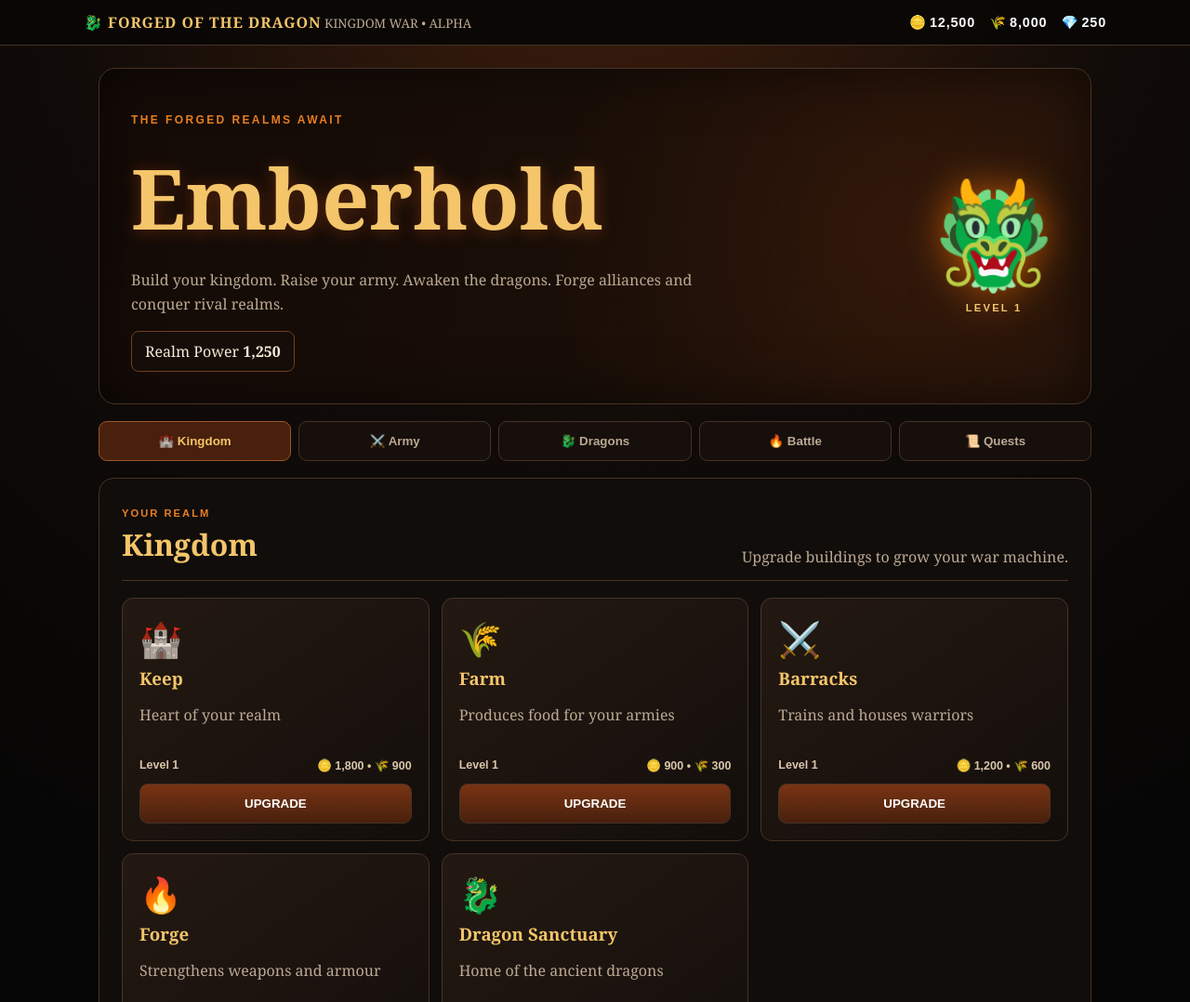
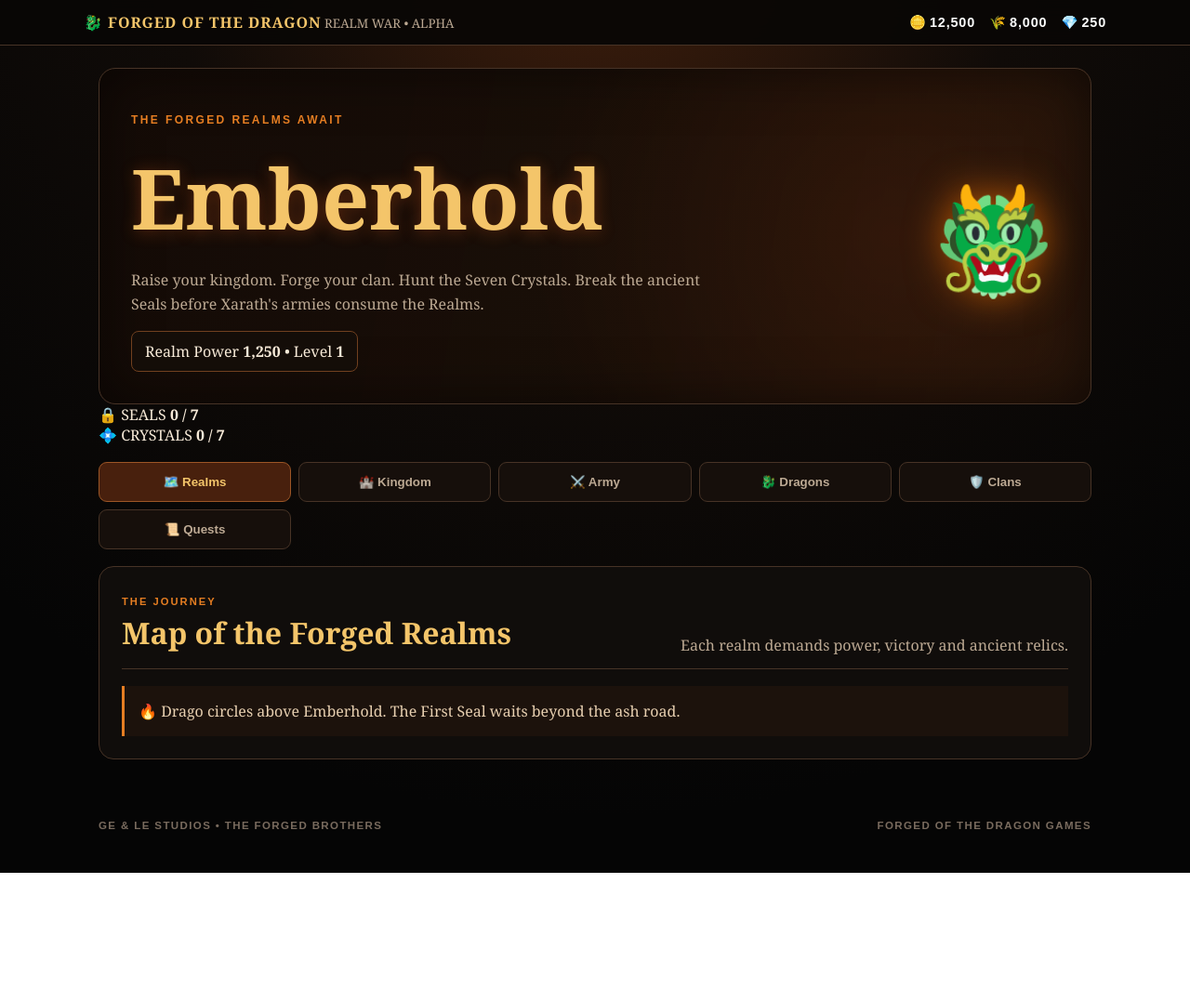
Before and after one commit to shadowrealms/forged-of-the-dragon-games, a plain HTML site: page index.html in a window 1280 px wide. Shown: the top 1078 px of the page at 93% size. After the commit the page ends 939 px from the top, so only its background shows below. Drawn offline with Linux system fonts and the light colour scheme.

Commit message:
Build Forged Realms map seals crystals clans story war

```diff
--- a/index.html
+++ b/index.html
@@ -1,22 +1,12 @@
-<!DOCTYPE html>
-<html lang="en">
-<head>
-<meta charset="UTF-8"><meta name="viewport" content="width=device-width,initial-scale=1">
-<title>Forged of the Dragon — Kingdom War</title>
-<meta name="description" content="Build your realm, train armies, awaken dragons and conquer the Forged Realms.">
-<link rel="stylesheet" href="styles.css">
-</head>
-<body>
-<header class="game-head"><div><b>🐉 FORGED OF THE DRAGON</b><small> KINGDOM WAR • ALPHA</small></div><div class="resources"><span>🪙 <b id="gold">12,500</b></span><span>🌾 <b id="food">8,000</b></span><span>💎 <b id="essence">250</b></span></div></header>
-<main>
-<section class="hero"><div><p class="kicker">THE FORGED REALMS AWAIT</p><h1 id="realmName">Emberhold</h1><p>Build your kingdom. Raise your army. Awaken the dragons. Forge alliances and conquer rival realms.</p><div class="power">Realm Power <b id="power">1,250</b></div></div><div class="crest">🐲<span>LEVEL <b id="level">1</b></span></div></section>
-<nav class="tabs" aria-label="Game"><button class="active" data-tab="kingdom">🏰 Kingdom</button><button data-tab="army">⚔️ Army</button><button data-tab="dragons">🐉 Dragons</button><button data-tab="battle">🔥 Battle</button><button data-tab="quests">📜 Quests</button></nav>
-<section id="kingdom" class="panel tab active"><div class="title"><div><small>YOUR REALM</small><h2>Kingdom</h2></div><p>Upgrade buildings to grow your war machine.</p></div><div id="buildings" class="cards"></div></section>
-<section id="army" class="panel tab"><div class="title"><div><small>WAR HOST</small><h2>Army</h2></div><p>Train troops using gold and food.</p></div><div id="troops" class="cards"></div></section>
-<section id="dragons" class="panel tab"><div class="title"><div><small>ANCIENT BONDS</small><h2>Dragon Sanctuary</h2></div><p>Spend essence to awaken and strengthen legendary dragons.</p></div><div id="dragonList" class="cards"></div></section>
-<section id="battle" class="panel tab"><div class="title"><div><small>WARFRONT</small><h2>Choose an Enemy</h2></div><p>Victory earns resources and renown. Defeat still costs troops.</p></div><div id="enemies" class="cards"></div><div id="battleLog" class="log">⚔️ Your war council awaits an order.</div></section>
-<section id="quests" class="panel tab"><div class="title"><div><small>THE CALLING</small><h2>Quests</h2></div><p>Complete milestones to earn rewards.</p></div><div id="questList" class="cards"></div></section>
-</main>
-<footer>GE & LE STUDIOS • THE FORGED BROTHERS <span>Forged of the Dragon Games</span></footer>
-<script src="script.js"></script>
-</body></html>
+<!DOCTYPE html><html lang="en"><head><meta charset="UTF-8"><meta name="viewport" content="width=device-width,initial-scale=1"><title>Forged of the Dragon — Realm War</title><meta name="description" content="Find the Seven Crystals, break the Seals, awaken dragons and conquer the Forged Realms."><link rel="stylesheet" href="styles.css"></head><body>
+<header class="game-head"><div><b>🐉 FORGED OF THE DRAGON</b><small> REALM WAR • ALPHA</small></div><div class="resources"><span>🪙 <b id="gold"></b></span><span>🌾 <b id="food"></b></span><span>💎 <b id="essence"></b></span></div></header>
+<main><section class="hero"><div><p class="kicker">THE FORGED REALMS AWAIT</p><h1>Emberhold</h1><p>Raise your kingdom. Forge your clan. Hunt the Seven Crystals. Break the ancient Seals before Xarath's armies consume the Realms.</p><div class="power">Realm Power <b id="power"></b> • Level <b id="level"></b></div></div><div class="crest">🐲</div></section>
+<div class="relicbar"><span>🔒 SEALS <b id="sealCount">0 / 7</b></span><div id="sealDots"></div><span>💠 CRYSTALS <b id="crystalCount">0 / 7</b></span><div id="crystalDots"></div></div>
+<nav class="tabs"><button class="active" data-tab="realms">🗺️ Realms</button><button data-tab="kingdom">🏰 Kingdom</button><button data-tab="army">⚔️ Army</button><button data-tab="dragons">🐉 Dragons</button><button data-tab="clans">🛡️ Clans</button><button data-tab="quests">📜 Quests</button></nav>
+<section id="realms" class="panel tab active"><div class="title"><div><small>THE JOURNEY</small><h2>Map of the Forged Realms</h2></div><p>Each realm demands power, victory and ancient relics.</p></div><div id="realmMap" class="realm-map"></div><div id="battleLog" class="log">🔥 Drago circles above Emberhold. The First Seal waits beyond the ash road.</div></section>
+<section id="kingdom" class="panel tab"><div class="title"><div><small>YOUR STRONGHOLD</small><h2>Kingdom</h2></div></div><div id="buildings" class="cards"></div></section>
+<section id="army" class="panel tab"><div class="title"><div><small>WAR HOST</small><h2>Army</h2></div></div><div id="troops" class="cards"></div></section>
+<section id="dragons" class="panel tab"><div class="title"><div><small>ANCIENT BONDS</small><h2>Dragon Sanctuary</h2></div><p>Drago leads. The others must be found, awakened and bonded.</p></div><div id="dragonList" class="cards"></div></section>
+<section id="clans" class="panel tab"><div class="title"><div><small>CLAN WAR</small><h2>Houses of the Realms</h2></div><p>Rival clans control territory and relic routes.</p></div><div id="clanList" class="cards"></div></section>
+<section id="quests" class="panel tab"><div class="title"><div><small>PROPHECY</small><h2>The Forged Path</h2></div></div><div id="questList" class="cards"></div></section></main>
+<footer>GE & LE STUDIOS • THE FORGED BROTHERS <span>FORGED OF THE DRAGON GAMES</span></footer><script src="script.js"></script></body></html>
```
